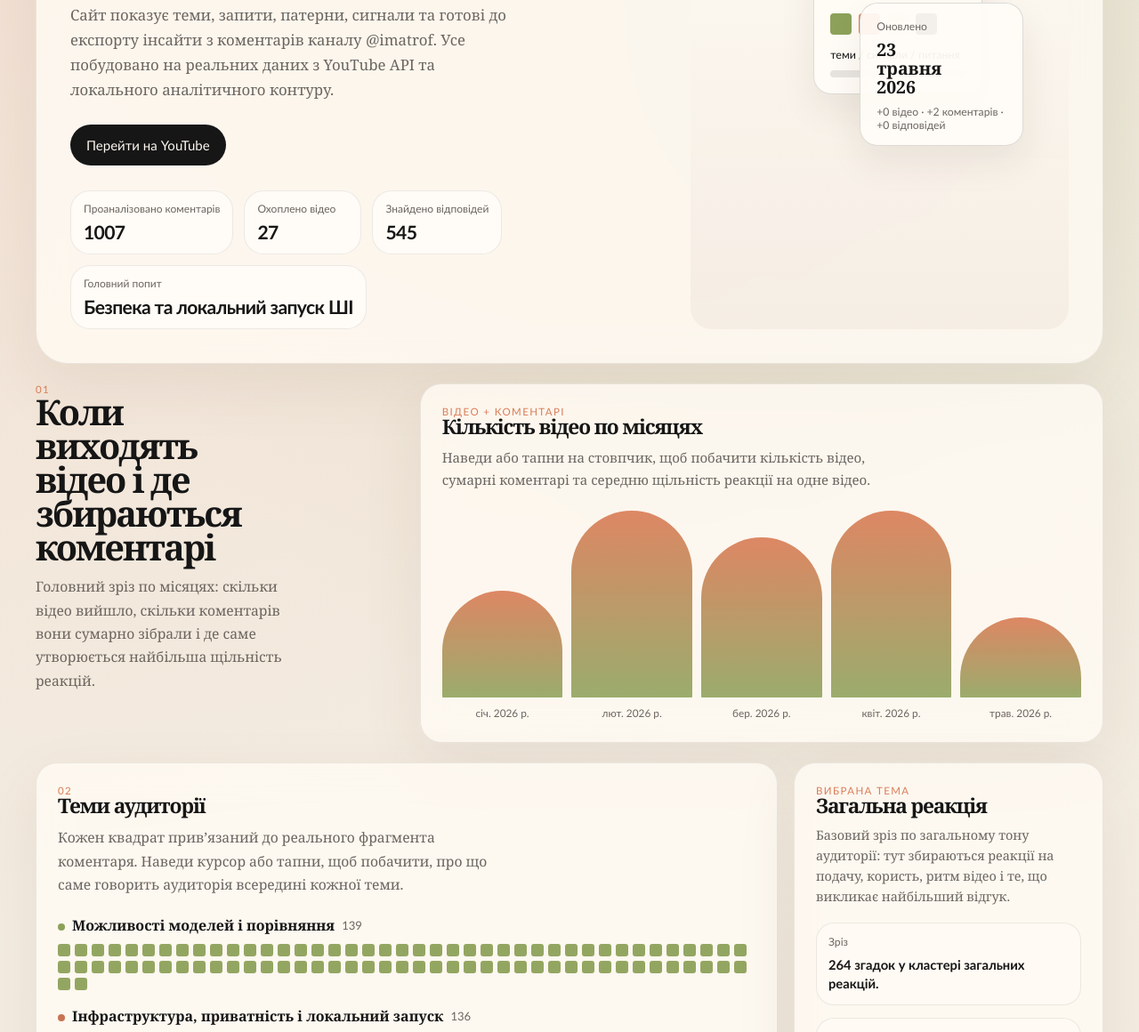
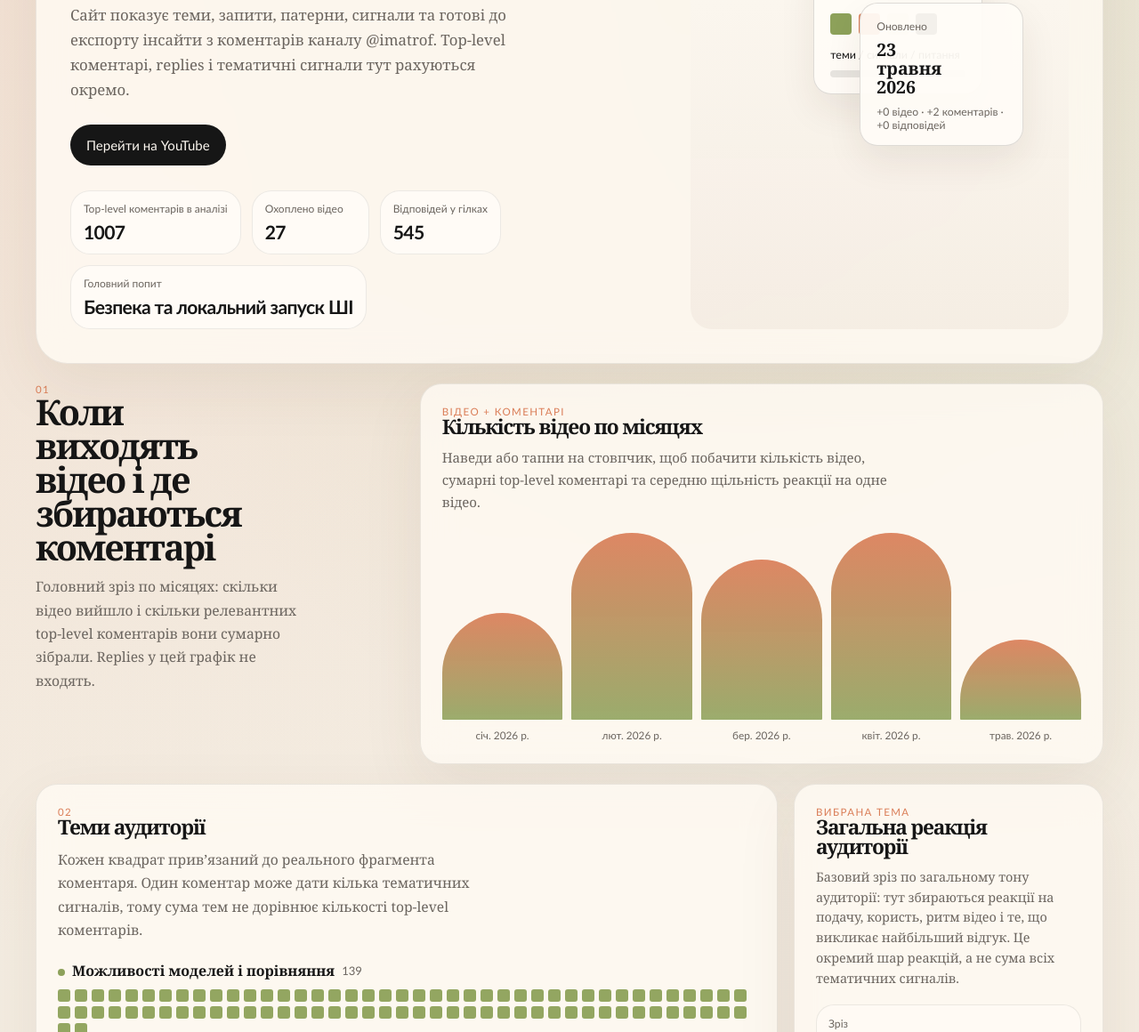
Before and after one commit to imatrofailo/imatrof-youtube-analytics, a website built with Vite: page index.html in a window 1280 px wide. Shown: the part 394-1554 px from the top of the page at 89% size. Built offline with nearby package versions, Linux system fonts and the light colour scheme.

Commit message:
Clarify comment metrics and reply counts

```diff
--- a/app.js
+++ b/app.js
@@ -145,9 +145,9 @@ function findThemeCommentPool(data, item, index) {
 }
 
 function buildReactionSummary(data) {
-  const comments = data.stats.find((item) => item.label.includes("коментар"));
-  const videos = data.stats.find((item) => item.label.includes("відео"));
-  const replies = data.stats.find((item) => item.label.includes("відповід"));
+  const comments = data.stats.find((item) => item.label.toLowerCase().includes("коментар"));
+  const videos = data.stats.find((item) => item.label.toLowerCase().includes("відео"));
+  const replies = data.stats.find((item) => item.label.toLowerCase().includes("відповід"));
   const themeLeader = data.theme_distribution[0];
 
   return [
@@ -224,13 +224,13 @@ function buildDefaultThemeSummary(data) {
   const overallQuotes = data.quotes.slice(0, 3);
   return {
     id: "overall-feedback",
-    label: "Загальна реакція",
+    label: "Загальна реакція аудиторії",
     count: data.question_distribution[0].count,
     color: "#8da15a",
-    description: "Базовий зріз по загальному тону аудиторії: тут збираються реакції на подачу, користь, ритм відео і те, що викликає найбільший відгук.",
+    description: "Базовий зріз по загальному тону аудиторії: тут збираються реакції на подачу, користь, ритм відео і те, що викликає найбільший відгук. Це окремий шар реакцій, а не сума всіх тематичних сигналів.",
     keywords: ["лайк", "цікаво", "чому", "корисно", "пояснення"],
     insights: [
-      `${data.question_distribution[0].count} згадок у кластері загальних реакцій.`,
+      "Окремий кластер загального тону, користі та ритму подачі.",
       `${data.request_distribution[0].count} прямих запитів на наступний контент.`
     ],
     quotes: overallQuotes
--- a/index.html
+++ b/index.html
@@ -58,7 +58,7 @@
         <div class="section-head">
           <p class="section-kicker">01</p>
           <h2>Коли виходять відео і де збираються коментарі</h2>
-          <p class="section-lead">Головний зріз по місяцях: скільки відео вийшло, скільки коментарів вони сумарно зібрали і де саме утворюється найбільша щільність реакцій.</p>
+          <p class="section-lead">Головний зріз по місяцях: скільки відео вийшло і скільки релевантних top-level коментарів вони сумарно зібрали. Replies у цей графік не входять.</p>
         </div>
         <article class="panel chart-panel">
           <div class="panel-head">
@@ -67,7 +67,7 @@
               <h3>Кількість відео по місяцях</h3>
             </div>
           </div>
-          <p class="chart-copy">Наведи або тапни на стовпчик, щоб побачити кількість відео, сумарні коментарі та середню щільність реакції на одне відео.</p>
+          <p class="chart-copy">Наведи або тапни на стовпчик, щоб побачити кількість відео, сумарні top-level коментарі та середню щільність реакції на одне відео.</p>
           <div id="video-chart" class="column-chart monthly-chart" aria-label="Графік кількості відео по місяцях"></div>
         </article>
       </section>
@@ -78,7 +78,7 @@
             <div>
               <p class="section-kicker">02</p>
               <h3>Теми аудиторії</h3>
-              <p class="section-lead">Кожен квадрат прив’язаний до реального фрагмента коментаря. Наведи курсор або тапни, щоб побачити, про що саме говорить аудиторія всередині кожної теми.</p>
+              <p class="section-lead">Кожен квадрат прив’язаний до реального фрагмента коментаря. Один коментар може дати кілька тематичних сигналів, тому сума тем не дорівнює кількості top-level коментарів.</p>
             </div>
           </div>
           <div class="theme-map" id="theme-map"></div>
```
Also changed, not shown: site-data.json.
